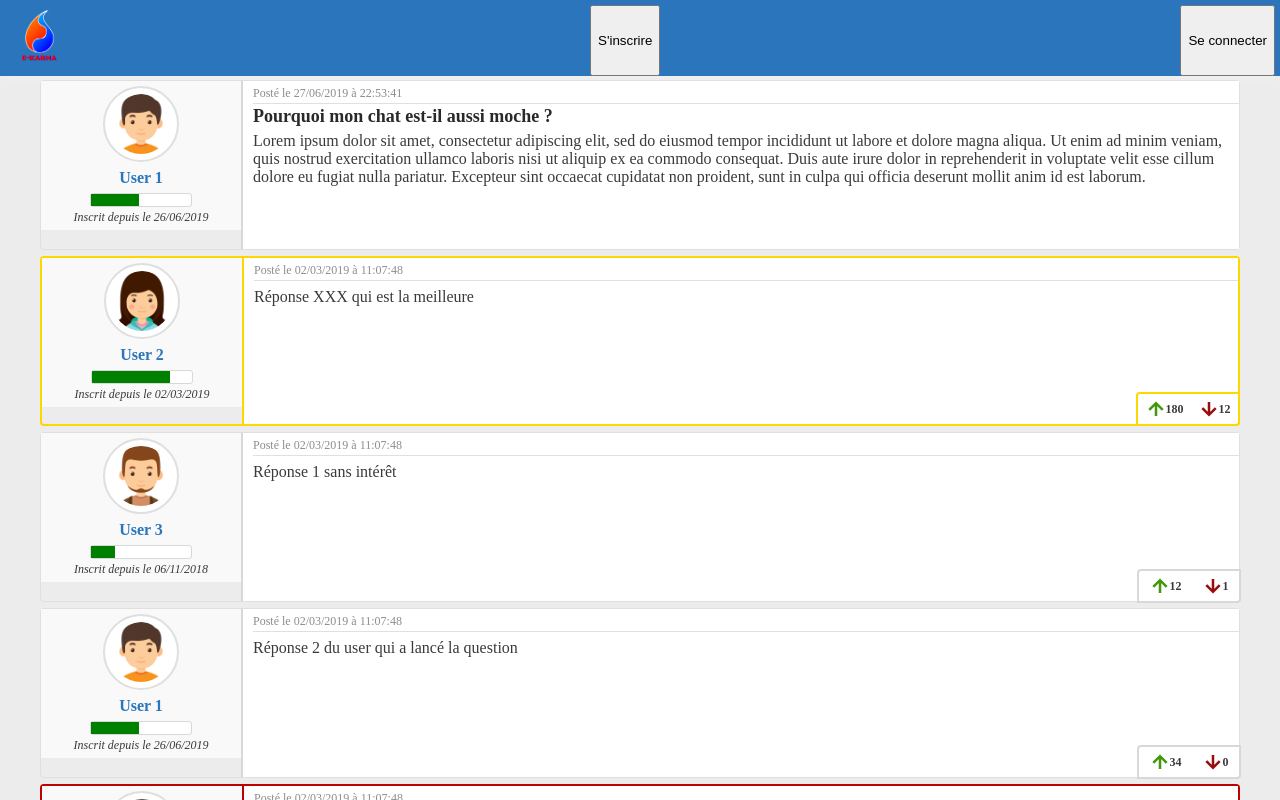
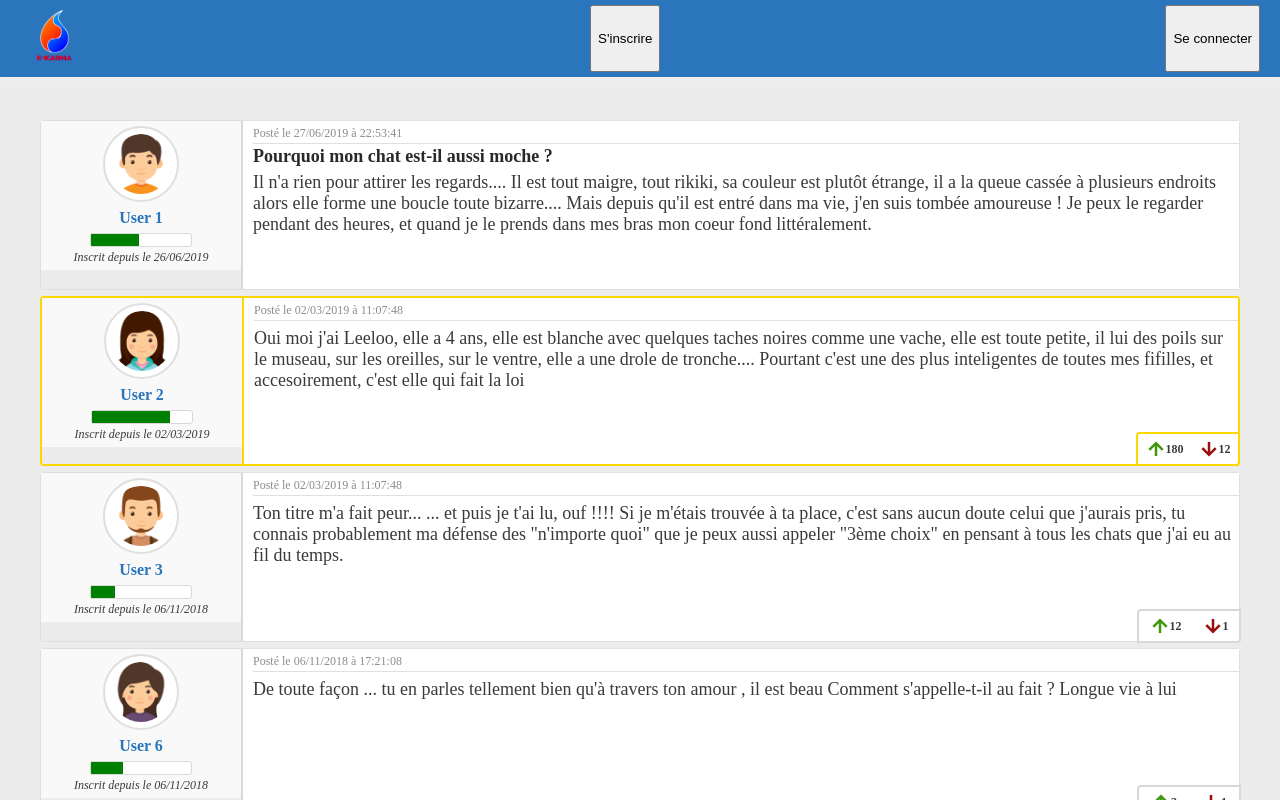
Before and after one commit to b3b3r/e-karma-front, a React (Create React App) app: page /topics/1 in a window 1280 px wide. Shown: the top 800 px of the page. Built offline with nearby package versions, Linux system fonts and the light colour scheme.

Commit message:
topic home

```diff
--- a/src/App.scss
+++ b/src/App.scss
@@ -3,4 +3,16 @@
 
 .App {
   background-color: $backgroundColor;
+
+  .tag {
+    width: auto;
+    height: 24px;
+    line-height: 24px;
+    padding: 0 15px;
+    border: 1px solid $darkgreyColor;
+    border-radius: 0 8px 8px 0;
+    background-color: $primaryColor;
+    color: white;
+    font-size: 13px;
+  }
 }
--- a/src/containers/Comment.scss
+++ b/src/containers/Comment.scss
@@ -56,6 +56,7 @@
 
     .comment {
       flex-grow: 1;
+      font-size: 18px;
     }
 
     .votes {
--- a/src/containers/Home.jsx
+++ b/src/containers/Home.jsx
@@ -5,12 +5,10 @@ import { bindActionCreators } from 'redux';
 import { asyncFetchUsers } from '../actions/fetchUsers.js';
 import { asyncFetchTopics } from '../actions/search';
 import { asyncFetchTags } from '../actions/search';
-import { urlApi } from '../constant';
 
 import Input from "../common/Input";
 
 import "./Home.scss";
-
 
 class Home extends Component {
   componentDidMount() {
@@ -49,26 +47,84 @@ class Home extends Component {
       <div className="Home">
         <Input label="Recherche" className="recherche" />
         <div className="topics">
-          {topics.map(topic => (
+          <div className="topic-title"> Animaux </div>
+          <div className="topic-line">
             <NavLink to="/topics/1" className="liens"><div className="topic">
               <div className="core">
-                <div className="title">{topic.title}</div>
+                <div className="title">Pourquoi mon chat est-il aussi moche ?</div>
                 <div className="comments">
-                  {topic.comments.length} commentaires
+                  3 commentaires
                 </div>
               </div>
               <div className="tags">
-              {topic.tags.map(tag => (
-                  <div className="tag">
-                    {
-                      this.findRandomTag()
-                    }
-                  </div>
-                ))}
+                <div className="tag"> animaux </div>
+                <div className="tag"> chats </div>
               </div>
             </div>
             </NavLink>
-          ))}
+          </div>
+          <div className="topic-title"> Jeux vidéos </div>
+          <div className="topic-line">
+            <NavLink to="/topics/1" className="liens"><div className="topic">
+              <div className="core">
+                <div className="title">Cherche un joueur pour Saison Coop FIFA 15 Ps3</div>
+                <div className="comments">
+                  24 commentaires
+                </div>
+              </div>
+              <div className="tags">
+                <div className="tag"> jeux-vidéos </div>
+                <div className="tag"> fifa </div>
+                <div className="tag"> coop </div>
+              </div>
+            </div>
+            </NavLink>
+          </div>
+          <div className="topic-line">
+            <NavLink to="/topics/1" className="liens"><div className="topic">
+              <div className="core">
+                <div className="title">Steep (PC) vue montagne non sélectionnable</div>
+                <div className="comments">
+                  3 commentaires
+                </div>
+              </div>
+              <div className="tags">
+                <div className="tag"> steep </div>
+                <div className="tag"> bug </div>
+              </div>
+            </div>
+            </NavLink>
+          </div>
+          <div className="topic-title"> Divers </div>
+          <div className="topic-line">
+            <NavLink to="/topics/1" className="liens"><div className="topic">
+              <div className="core">
+                <div className="title">Immeuble - Canaux wifi saturés</div>
+                <div className="comments">
+                  45 commentaires
+                </div>
+              </div>
+              <div className="tags">
+                <div className="tag"> wifi </div>
+              </div>
+            </div>
+            </NavLink>
+          </div>
+          <div className="topic-line">
+            <NavLink to="/topics/1" className="liens"><div className="topic">
+              <div className="core">
+                <div className="title">Outil de calibration pour moniteur de PC et Télévision</div>
+                <div className="comments">
+                  12 commentaires
+                </div>
+              </div>
+              <div className="tags">
+                <div className="tag"> tech </div>
+                <div className="tag"> outil </div>
+              </div>
+            </div>
+            </NavLink>
+          </div>
         </div>
         <div className="top-worst">
           <div className="top">
--- a/src/containers/Home.scss
+++ b/src/containers/Home.scss
@@ -7,13 +7,36 @@
   flex-direction: column;
   font-family: "montserrat", sans-serif;
   align-items: center;
-  .recherche{
+
+  .recherche {
     width: 1140px;
   }
+
   .topics {
     align-self: center;
-    width: 75%;
+    width: 90%;
     margin-bottom: 5%;
+
+    .topic-title {
+      height: 30px;
+      line-height: 30px;
+      padding: 5px 10px;
+      color: white;
+      font-weight: bold;
+      background-color: $primaryColorDarken;
+      border: 1px solid $borderDarkerColor;
+      border-top-left-radius: 8px;
+      border-top-right-radius: 8px;
+
+      &:not(:first-child) {
+        margin-top: 50px;
+      }
+    }
+
+    .topic-line {
+      margin: 5px 0;
+    }
+
     .topic {
       background: none;
       position: relative;
@@ -22,10 +45,11 @@
       border: solid $primaryColorLighten 2px;
       padding: 12px 20px;
       transition: color 0.4s linear;
-      margin-top: 2%;
+
       &:hover {
         color: #fff;
       }
+
       &::before {
         content: "";
         position: absolute;
@@ -39,6 +63,7 @@
         transform-origin: 0 0;
         transform: scaleX(0);
       }
+
       &:hover::before {
         transform: scaleX(1);
       }
@@ -49,44 +74,57 @@
         font-weight: bold;
         z-index: 2;
       }
+
       .tags {
         display: flex;
         flex-wrap: wrap;
         z-index: 2;
+
         .tag {
           margin: 1%;
         }
       }
     }
   }
+
   .top-worst {
     display: flex;
+
     .top {
       display: flex;
       flex-direction: column;
       text-align: center;
       justify-content: center;
+      border: 5px solid gold;
+      margin-bottom: 20px;
+      margin-right: 20px;
+
       .top-user {
         display: flex;
         align-items: center;
         justify-content: center;
         margin-bottom: 2%;
+
         .avatar {
           width: 10%;
         }
+
         .desc {
           display: flex;
           flex-direction: column;
           border: solid $primaryColorLighten 2px;
           padding: 1%;
           width: 50%;
+
           .pseudo {
             margin-bottom: 10%;
             font-size: 32px;
             font-weight: 800;
           }
+
           .karma {
             font-size: 20px;
+
             .int {
               font-weight: 800;
             }
@@ -94,31 +132,40 @@
         }
       }
     }
+
     .worst {
       display: flex;
       flex-direction: column;
       text-align: center;
+      border: 5px solid #9e1414;
+      margin-bottom: 20px;
+
       .worst-user {
         display: flex;
         align-items: center;
         justify-content: center;
         margin-bottom: 2%;
+
         .avatar {
           width: 10%;
         }
+
         .desc {
           display: flex;
           flex-direction: column;
           border: solid $primaryColorLighten 2px;
           padding: 1%;
           width: 50%;
+
           .pseudo {
             margin-bottom: 10%;
             font-size: 32px;
             font-weight: 800;
           }
+
           .karma {
             font-size: 20px;
+
             .int {
               font-weight: 800;
             }
--- a/src/containers/Navbar.jsx
+++ b/src/containers/Navbar.jsx
@@ -18,6 +18,7 @@ class Navbar extends Component {
           ? (
             <NavLink to="/profil">
               <img src={`/images/avatars/${user.imgUrl}.png`} className="avatar"  alt="profil" />
+              <span>Mon profil</span>
             </NavLink>
           )
           : (
--- a/src/containers/Navbar.scss
+++ b/src/containers/Navbar.scss
@@ -4,13 +4,27 @@
   background-color: $primaryColor;
   display: flex;
   justify-content: space-between;
-  padding: 5px 5px 0px;
+  padding: 5px 20px;
   margin-bottom: 1px;
   box-shadow: 1px 1px 10px rgba(255, 255, 255, .3);
 
   .logo {
     width: 65px;
   }
+
+ a {
+   display: flex;
+   align-items: center;
+   text-decoration: none;
+   color: white;
+   font-weight: bold;
+   letter-spacing: 1px;
+
+   &:hover {
+     text-decoration: underline;
+   }
+ }
+
   .avatar {
     width: 65px;
     border-radius: 50%;
--- a/src/containers/Topic.jsx
+++ b/src/containers/Topic.jsx
@@ -11,7 +11,12 @@ const commentTitle = {
     dateSubscribe: 1561574868526,
   },
   title: 'Pourquoi mon chat est-il aussi moche ?',
-  comment: 'Lorem ipsum dolor sit amet, consectetur adipiscing elit, sed do eiusmod tempor incididunt ut labore et dolore magna aliqua. Ut enim ad minim veniam, quis nostrud exercitation ullamco laboris nisi ut aliquip ex ea commodo consequat. Duis aute irure dolor in reprehenderit in voluptate velit esse cillum dolore eu fugiat nulla pariatur. Excepteur sint occaecat cupidatat non proident, sunt in culpa qui officia deserunt mollit anim id est laborum.',
+  comment: `Il n'a rien pour attirer les regards.... Il est tout maigre, tout rikiki, sa couleur est plutôt étrange, il a la queue cassée à plusieurs endroits alors elle forme une boucle toute bizarre....
+
+  Mais depuis qu'il est entré dans ma vie, j'en suis tombée amoureuse !
+
+  Je peux le regarder pendant des heures, et quand je le prends dans mes bras mon coeur fond littéralement.
+  `,
 };
 
 const topComment = {
@@ -22,7 +27,10 @@ const topComment = {
     dateSubscribe: 1551524868526,
   },
   top: true,
-  comment: 'Réponse XXX qui est la meilleure',
+  comment: `Oui
+  moi j'ai Leeloo, elle a 4 ans, elle est blanche avec quelques taches noires comme une vache, elle est toute petite, il lui des poils sur le museau, sur les oreilles, sur le ventre, elle a une drole de tronche....
+
+  Pourtant c'est une des plus inteligentes de toutes mes fifilles, et accesoirement, c'est elle qui fait la loi`,
   date: 1551524868526,
   votes: [180, 12],
 }
@@ -34,9 +42,29 @@ const comment1 = {
     karma: 24,
     dateSubscribe: 1541524868526,
   },
-  comment: 'Réponse 1 sans intérêt',
+  comment: `Ton titre m'a fait peur...
+  ... et puis je t'ai lu, ouf !!!!
+
+  Si je m'étais trouvée à ta place, c'est sans aucun doute celui que j'aurais pris, tu connais probablement ma défense des "n'importe quoi" que je peux aussi appeler "3ème choix" en pensant à tous les chats que j'ai eu au fil du temps.
+  `,
   date: 1551524868526,
   votes: [12, 1],
+}
+
+const comment1bis = {
+  user: {
+    avatar: 'avatar6',
+    name: 'User 6',
+    karma: 32,
+    dateSubscribe: 1541524868526,
+  },
+  comment: `De toute façon ...
+
+  tu en parles tellement bien qu'à travers ton amour , il est beau
+
+  Comment s'appelle-t-il au fait ? Longue vie à lui`,
+  date: 1541524868526,
+  votes: [3, 1],
 }
 
 const comment2 = {
@@ -46,7 +74,10 @@ const comment2 = {
     karma: 48,
     dateSubscribe: 1561574868526,
   },
-  comment: 'Réponse 2 du user qui a lancé la question',
+  comment: `J'hésite encore
+  Entre Maurice, Pookie, et Lolek....
+
+  C'est pas facile de lui trouver un nom à celui-là ! `,
   date: 1551524868526,
   votes: [34, 0],
 }
@@ -59,7 +90,10 @@ const comment3 = {
     dateSubscribe: 1401574868526,
   },
   worst: true,
-  comment: 'Réponse 3 d\'un troll ',
+  comment: `Je suis pas très chat
+  mais le seul chat qui m'a fait chavirer était une très villaine chatte 'poivre et sel', gros ventre, petites pattes, poil miteux etc... mais qu'est ce que je l'adorais cette bestiole
+
+  Dans le même genre, quand je revois des photos de mon chien le jour ou je l'ai adopté, je me demande même comment j'ai fait pour le choisir`,
   date: 1551524868526,
   votes: [12, 98],
 }
@@ -71,6 +105,7 @@ class Topic extends Component {
         <Comment {...commentTitle} />
         <Comment {...topComment} />
         <Comment {...comment1} />
+        <Comment {...comment1bis} />
         <Comment {...comment2} />
         <Comment {...comment3} />
       </div>
--- a/src/containers/Topic.scss
+++ b/src/containers/Topic.scss
@@ -5,7 +5,7 @@
   flex-direction: column;
   align-items: center;
   width: 1200px;
-  margin: 0 auto;
+  margin: 40px auto 0;
 
   .Comment {
     margin: 3px 0;
```
Also changed, not shown: 1 other file (tests, documents, lock files or other folders).
